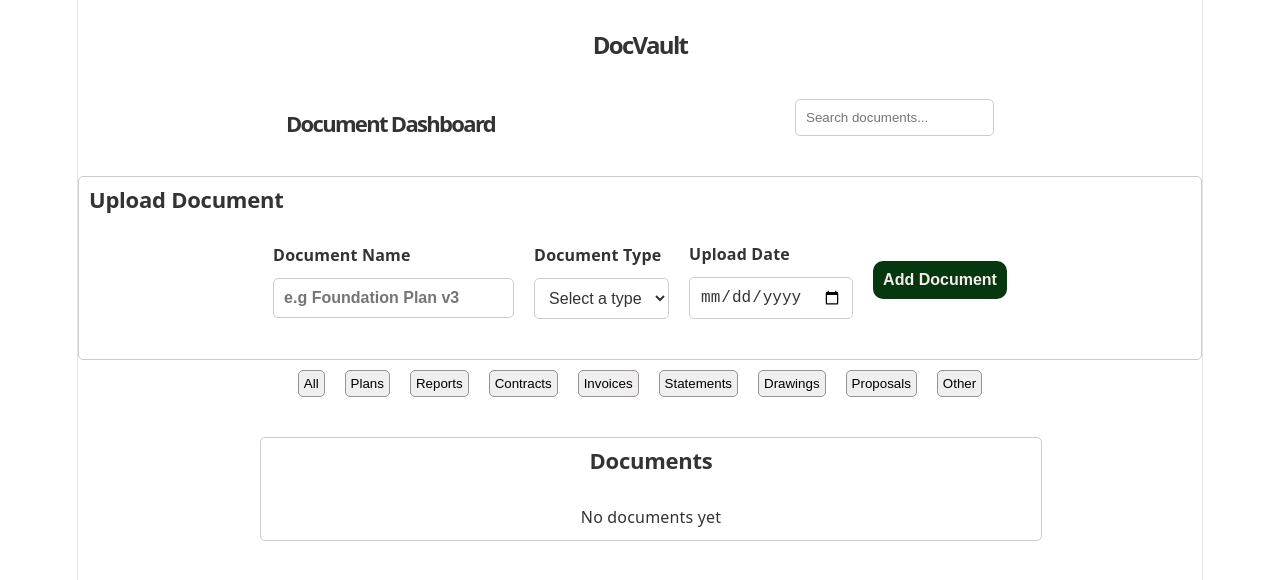
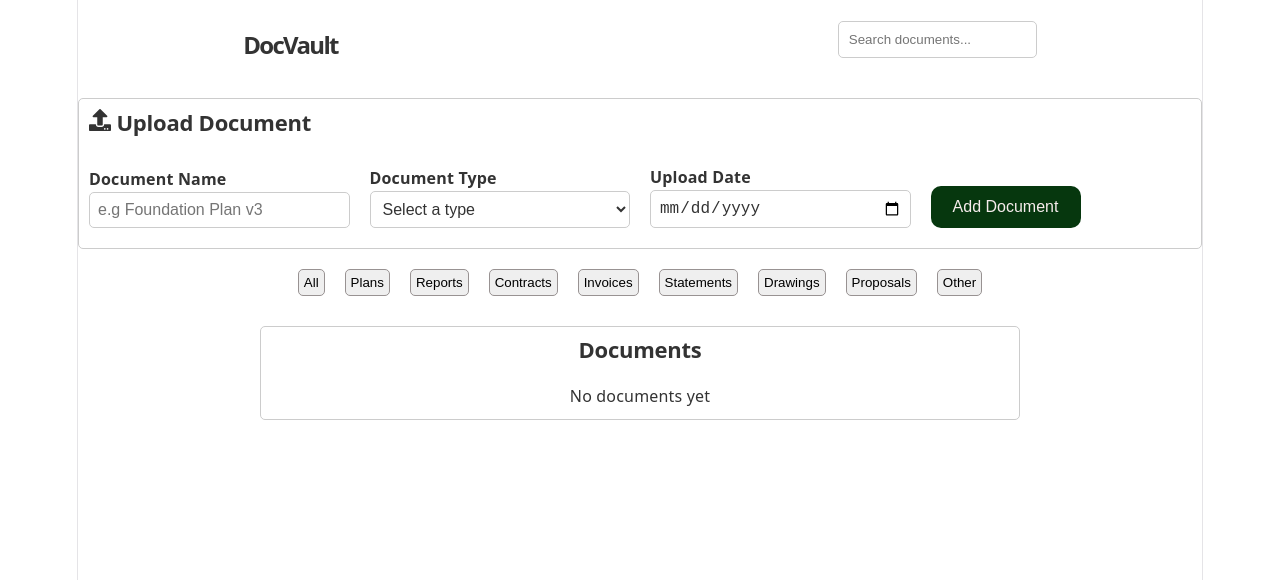
Before and after one commit to shaykandagor/doc-vault, a React (Vite) app: page / in a window 1280 px wide. Shown: the top 580 px of the page. Built offline with nearby package versions, Linux system fonts and the light colour scheme.

Commit message:
refactor: update layout and styling for improved responsiveness and user experience

```diff
--- a/src/App.css
+++ b/src/App.css
@@ -1,9 +1,10 @@
 /* App Container */
 .app-container {
   display: flex;
-  flex-direction: column;
+  flex-direction: row;
   align-items: center;
   justify-content: center;
+  width: 100%;
 }
 
 .app-title {
@@ -20,7 +21,7 @@
   align-items: center;
   justify-content: center;
   margin-bottom: 20px;
-  gap: 300px;
+  gap: 500px;
 }
 
 /* Upload Container */
@@ -38,12 +39,6 @@
   font-weight: 600;
 }
 
-.app-heading {
-  font-size: 22px;
-  font-weight: 600;
-  color: #333;
-  margin-bottom: 20px;
-}
 .app-search-input {
   padding: 10px;
   border: 0.5px solid #ccc;
@@ -69,8 +64,8 @@
   flex-direction: row;
   align-items: center;
   justify-content: center;
-  margin-bottom: 20px;
   gap: 20px;
+  padding: 10px 0 10px 0;
 }
 
 .app-document-list-container {
@@ -106,16 +101,6 @@
   font-weight: 600;
 }
 
-app-filter-button {
-  padding: 10px;
-  border: 0.5px solid #989292;
-  border-radius: 10px;
-  background-color: #06360e;
-  color: #f6ecec;
-  font-size: 16px;
-  font-weight: 600;
-}
-
 .app-filter-button:hover {
   background-color: #aaf5c8;
   color: #06360e;
@@ -133,7 +118,7 @@ app-filter-button {
 .document-upload-form {
   display: flex;
   flex-direction: row;
-  align-items: center;
+  align-items: flex-end;
   justify-content: center;
   width: 100%;
 }
@@ -141,10 +126,10 @@ app-filter-button {
 .document-upload-card {
   display: flex;
   flex-direction: column;
-  justify-content: flex-start;
-  align-items: flex-start;
-  margin-bottom: 20px;
-  gap: 10px;
+  justify-content: flex-end;
+  width: 100%;
+  max-width: 600px;
+  box-sizing: border-box;
   padding: 10px;
 }
 
@@ -163,19 +148,38 @@ app-filter-button {
   text-align: left;
 }
 
+.document-upload-input {
+  padding: 8px;
+  border: 0.5px solid #ccc;
+  border-radius: 5px;
+  background-color: #fff;
+  color: #333;
+  font-size: 16px;
+}
 
-.document-upload-input {
+.document-upload-input:focus {
+  outline: none;
+  border-color: #000;
+}
+
+.document-upload-input:hover {
+  border-color: #000;
+}
+
+.document-upload-input:active {
+  border-color: #000;
+}
+
+.document-upload-input-date {
   padding: 10px;
   border: 0.5px solid #ccc;
   border-radius: 5px;
   background-color: #fff;
   color: #333;
   font-size: 16px;
-  font-weight: 600;
 }
-
 .document-upload-select-input {
-  padding: 10px;
+  padding: 8px;
   border: 0.5px solid #ccc;
   border-radius: 5px;
   background-color: #fff;
@@ -193,7 +197,7 @@ app-filter-button {
 }
 
 .document-upload-input-date {
-  padding: 10px;
+  padding: 8px;
   border: 0.5px solid #ccc;
   border-radius: 5px;
   background-color: #fff;
@@ -215,14 +219,15 @@ app-filter-button {
 }
 
 .document-upload-button {
-  padding: 10px;
+  padding: 12px;
   border: none;
   background-color: hsl(130, 80%, 12%);
   color: #f6ecec;
   border-radius: 10px;
   font-size: 16px;
-  font-weight: 600;
+  font-weight: 400;
   width: 100%;
+  max-width: 150px;
 }
 
 .document-upload-button:hover {
@@ -241,10 +246,6 @@ app-filter-button {
 .document-list-container {
   display: flex;
   flex-direction: column;
-  align-items: left;
-  justify-content: left;
-  margin-bottom: 20px;
-  gap: 10px;
   padding: 10px;
   border: 0.5px solid #ccc;
   border-radius: 5px;
@@ -252,35 +253,6 @@ app-filter-button {
   color: #333;
   font-size: 16px;
   font-weight: 400;
-  width: 100%;
-  max-width: 800px;
-}
-
-.document-list-items-card {
-  display: flex;
-  flex-direction: column;
-  align-items: left;
-  justify-content: left;
-  margin-bottom: 20px;
-  gap: 10px;
-}
-
-.document-list-items-card-list {
-  display: flex;
-  flex-direction: column;
-  align-items: left;
-  justify-content: left;
-  margin-bottom: 20px;
-  gap: 10px;
-}
-
-.document-list-items-card-list-item {
-  display: flex;
-  flex-direction: row;
-  align-items: left;
-  justify-content: left;
-  margin-bottom: 20px;
-  gap: 10px;
 }
 
 .document-list-heading {
--- a/src/App.jsx
+++ b/src/App.jsx
@@ -2,6 +2,7 @@ import { useEffect, useState } from "react";
 import UploadForm from "./components/UploadForm";
 import DocumentList from "./components/DocumentList";
 import "./App.css";
+import { FaUpload } from "react-icons/fa";
 
 function App() {
   const [documents, setDocuments] = useState(() => {
@@ -27,26 +28,23 @@ function App() {
   const searchTerm = search.toLowerCase();
   const searchMatches = filterMatches.filter(doc =>
     doc.name.toLowerCase().includes(searchTerm) || doc.type.toLowerCase().includes(searchTerm)
+  );
 
-  );
   const addDocument = (doc) => {
     setDocuments([...documents, doc]);
   };
   const deleteDocument = (id) => {
     setDocuments(documents.filter(doc => doc.id !== id))
   }
-
-
   return (
     <div clasName="app-container">
-      <h1 className="app-title">DocVault</h1>
       <div className="app-heading-container">
-        <h1 className="app-heading">Document Dashboard</h1>
+        <h1 className="app-title">DocVault</h1>
         <input className="app-search-input" type="text" placeholder="Search documents..." value={search} onChange={handleSearch} />
       </div>
 
       <div className="app-upload-container">
-        <h2 className="document-upload-heading">Upload Document</h2>
+        <h2 className="document-upload-heading"><FaUpload /> Upload Document</h2>
         <UploadForm addDocument={addDocument} />
       </div>
 
--- a/src/components/UploadForm.jsx
+++ b/src/components/UploadForm.jsx
@@ -3,7 +3,9 @@ import { useState } from "react";
 function UploadForm({ addDocument }) {
   const [name, setName] = useState("");
   const [type, setType] = useState("");
-  const [uploadDate, setUploadDate] = useState(new Date().toLocaleDateString());
+
+  const dateToday = new Date().toLocaleDateString().split("T")[0];
+  const [uploadDate, setUploadDate] = useState(dateToday);
 
   const handleSubmit = (e) => {
     e.preventDefault();
@@ -18,8 +20,9 @@ function UploadForm({ addDocument }) {
     addDocument(newDoc);
     setName("");
     setType("");
-    setUploadDate(new Date().toLocaleDateString()); // Reset the date to today's date
+    setUploadDate(dateToday);
   };
+
 
   return (
     <form className="document-upload-form" onSubmit={handleSubmit}>
@@ -60,7 +63,8 @@ function UploadForm({ addDocument }) {
           <input
             id="date"
             className="document-upload-input-date"
-            type="date" defaultValue={new Date().toLocaleDateString()}
+            type="date"
+            value={uploadDate}
             onChange={(e) => setUploadDate(e.target.value)}
             required
             />
```
